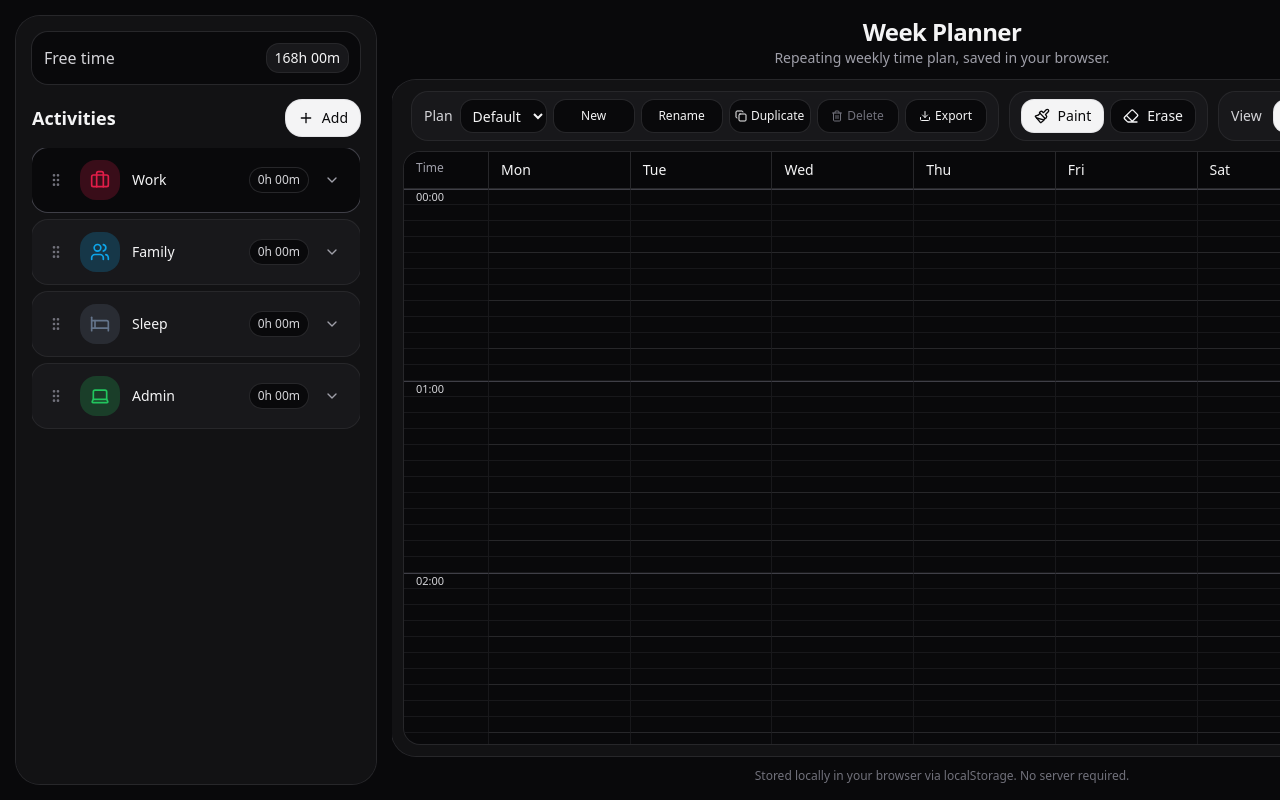
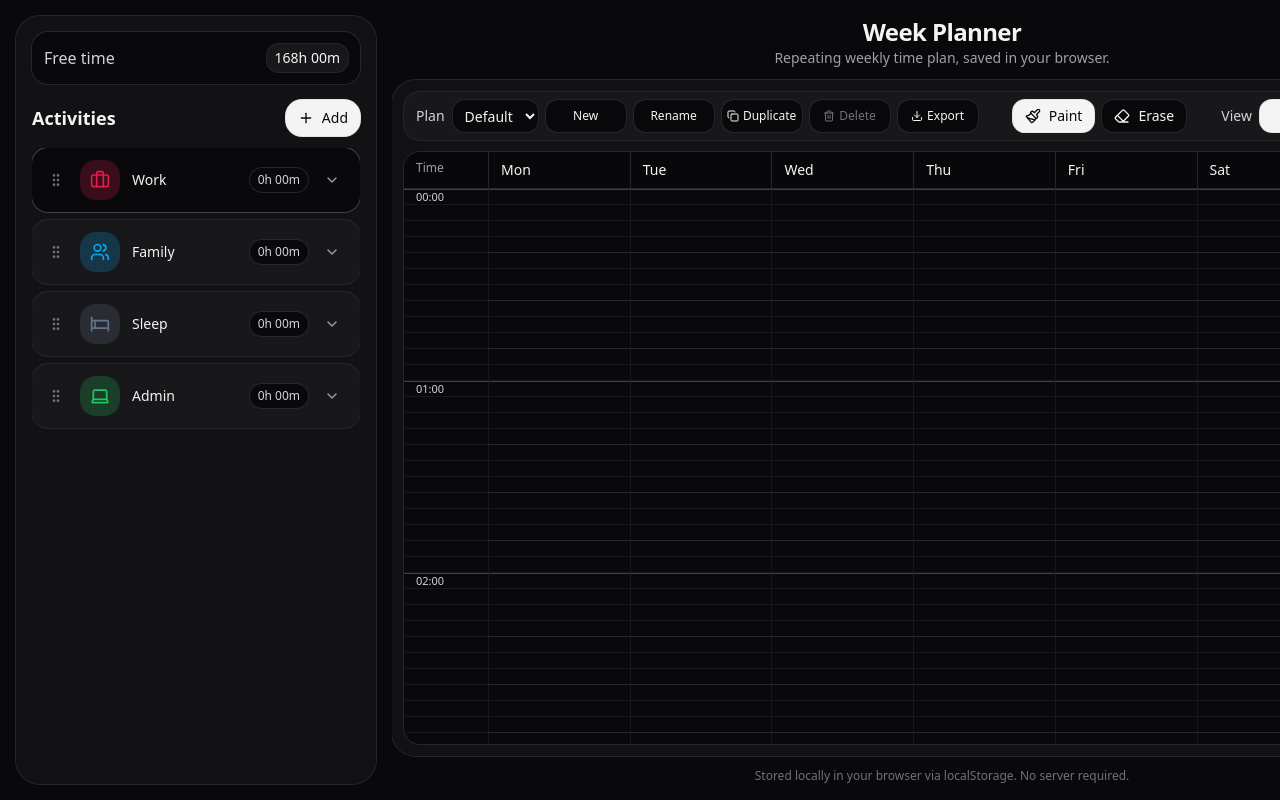
Before and after one commit to pat15312/week-planner, a React (Vite) app: page / in a window 1280 px wide. Built offline with nearby package versions, Linux system fonts and the light colour scheme.

Commit message:
Updated App.tsx

```diff
--- a/src/App.tsx
+++ b/src/App.tsx
@@ -1094,8 +1094,8 @@ export default function App() {
           </div>
 
           <main className="flex min-h-0 flex-1 flex-col overflow-hidden rounded-3xl bg-zinc-900/60 p-3 ring-1 ring-zinc-800">
-            <div className="mb-3 flex items-center gap-3 px-2">
-              <div className="flex items-center gap-2 rounded-2xl bg-zinc-900 px-3 py-2 text-sm ring-1 ring-zinc-800">
+            <div className="mb-3 flex items-center justify-between rounded-2xl bg-zinc-900 px-3 py-2 text-sm ring-1 ring-zinc-800">
+              <div className="flex items-center gap-2">
                 <span className="text-zinc-300">Plan</span>
                 <select
                   value={activePlan.id}
@@ -1151,7 +1151,7 @@ export default function App() {
                 </button>
               </div>
 
-              <div className="flex items-center gap-2 rounded-2xl bg-zinc-900 px-3 py-2 text-sm ring-1 ring-zinc-800">
+              <div className="flex items-center gap-2">
                 <button
                   onClick={() => updateActivePlan({ tool: "paint" })}
                   className={`flex items-center gap-2 rounded-xl px-3 py-1.5 text-sm ring-1 transition ${
@@ -1175,8 +1175,8 @@ export default function App() {
                 </button>
               </div>
 
-              <div className="flex items-center gap-2 rounded-2xl bg-zinc-900 px-2 py-2 text-sm ring-1 ring-zinc-800">
-                <span className="px-1 text-zinc-300">View</span>
+              <div className="flex items-center gap-2">
+                <span className="text-zinc-300">View</span>
                 {([
                   { k: "5", label: "5m" },
                   { k: "15", label: "15m" },
```
